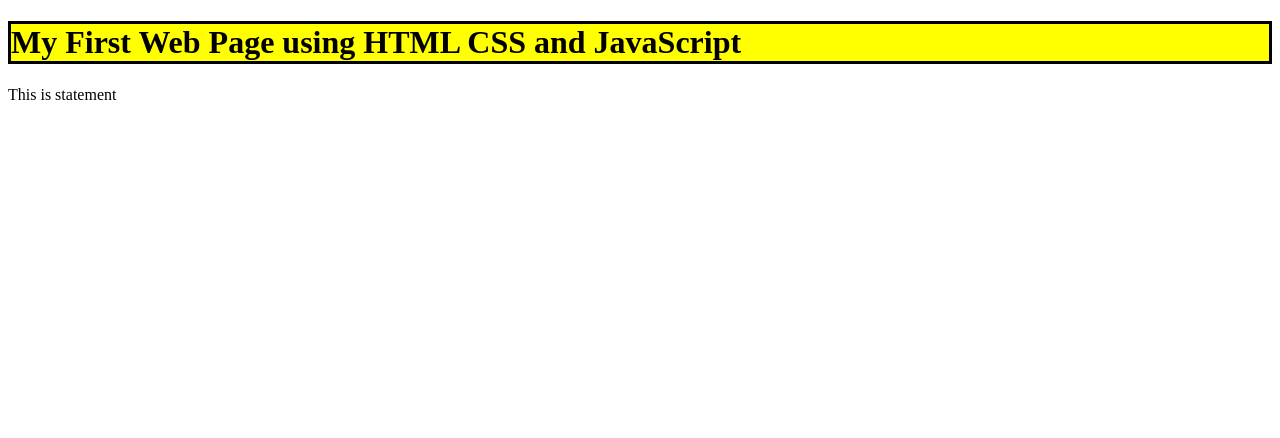
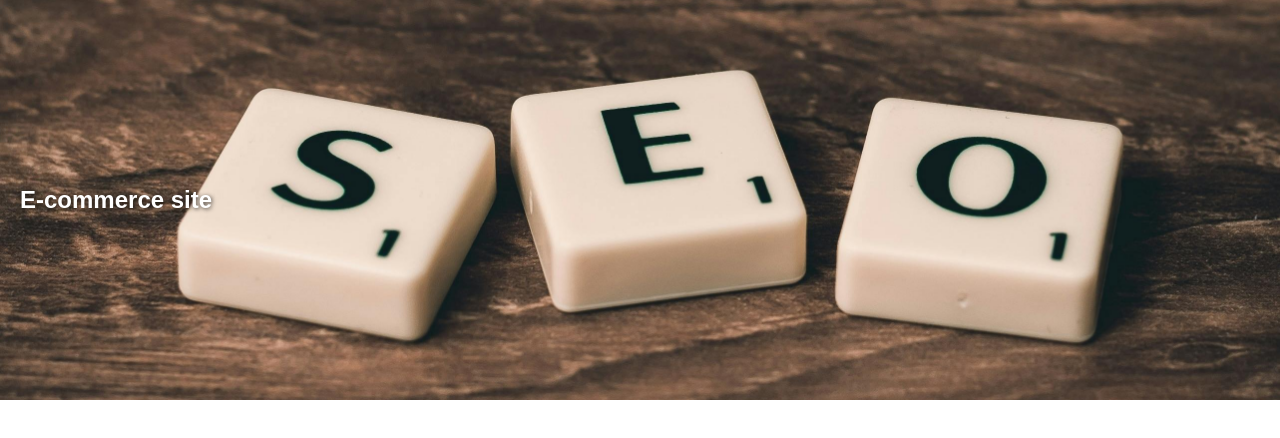
Before and after one commit to vigneshrm2004/JavaScript, a plain HTML site: page program.html in a window 1280 px wide. Drawn offline with Linux system fonts and the light colour scheme.

Commit message:
my first web page

```diff
--- a/program.html
+++ b/program.html
@@ -1,17 +1,35 @@
 <!DOCTYPE html>
 <html>
     <head>
-        <h1 id="row">My First Web Page using HTML CSS and JavaScript</h1>
+        <title>E-commerce site</title>
+
         <style>
-            #row{
-                color:black;
-                background-color: yellow;
-                border: 3px solid black;
+            .box{
+                background-image: url('website.jpg');
+                background-size: cover;
+                background-repeat: no-repeat;
+                background-position: center;
+                display: flex;
+                align-items: center;
+                height: 50vh;
+                padding-left: 20px;
+                color: white;
+                position: relative;
+            }
+            .box h1{
+                margin: 0px;
+                font-size: x-large;
+                text-shadow: 1px 1px 4px rgba(0,0,0,0.7);
+            }
+            body{
+                margin:0px;
+                font-family: Arial, Helvetica, sans-serif;
             }
         </style>
     </head>
     <body>
-        <p id="row1">This is statement</p>
-        <script src="script.js"></script>
+        <div class="box">
+            <h1 id="row">E-commerce site</h1>
+        </div>
     </body>
 </html>
```
Also changed, not shown: ind.html (deleted, +0 -17 lines), index.html (deleted, +0 -17 lines), chatgpt.webp (added), images.jpg (added), website.jpg (added).
